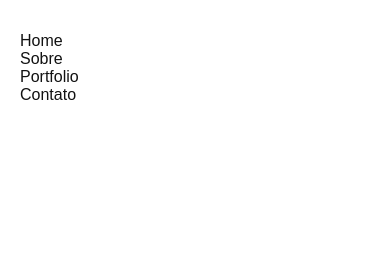
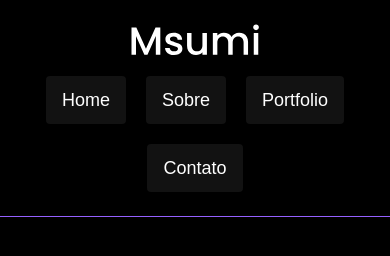
Before and after one commit to msumii/msumii.github.io, a plain HTML site: page index.html in a window 390 px wide. Shown: the top 256 px of the page. Drawn offline with Linux system fonts and the light colour scheme.

Commit message:
header feito

```diff
--- a/css/global/global.css
+++ b/css/global/global.css
@@ -1,7 +1,9 @@
 body {
   margin: 0px;
   font-family: Arial, Helvetica, sans-serif;
-  color: #121212;
+  background-color: #000000;
+  color: #ffffff;
+  height: 3000px;
 }
 
 h1,
--- a/css/global/header.css
+++ b/css/global/header.css
@@ -0,0 +1,90 @@
+.header-bg {
+  width: 100%;
+  position: fixed;
+  background-color: var(--cor-c12);
+  border-bottom: 1px solid var(--cor-p1);
+}
+
+.header {
+  display: flex;
+  align-items: center;
+  justify-content: space-between;
+  flex-wrap: wrap;
+  padding: 24px;
+}
+
+.header-menu {
+  display: flex;
+  gap: 40px;
+}
+
+.header-menu a {
+  display: inline-block;
+  padding: 12px 0;
+  position: relative;
+  transition: .3s;
+}
+
+.header-menu a:hover,
+.header-menu a.ativo {
+  background: linear-gradient(#5B23E0 0%, #9560FF 100%);
+  -webkit-background-clip: text;
+  -webkit-text-fill-color: transparent;
+  background-clip: text;
+  color: transparent;
+}
+
+.header-menu a::after{
+  content: "";
+  width: 0;
+  height: 2px;
+  display: block;
+  background: linear-gradient(#5B23E0 0%, #9560FF 100%);
+  position: absolute;
+  transition: .3s;
+}
+
+.header-menu a:hover::after,
+.header-menu a.ativo::after {
+  width: 100%;
+}
+
+@media (max-width: 800px) {
+  .header-menu {
+    gap: 20px;
+  }
+
+  .header-menu a {
+    background: var(--cor-c11);
+    padding: 12px 16px;
+    border-radius: 4px;
+    transition: 0s;
+  }
+
+  .header-menu a:hover,
+  .header-menu a.ativo {
+    -webkit-text-fill-color: var(--cor-c0);
+    background: var(--cor-c10);
+  }
+
+  .header-menu a::after {
+    display: none;
+  }
+}
+
+@media (max-width: 650px) {
+  /* .header-menu { */
+  .header{
+    flex-direction: column;
+    align-items: center;
+  }
+
+  .header {
+    gap: 20px;
+  }
+
+  .header-menu {
+    flex-wrap: wrap;
+    justify-content: center;
+  }
+}
--- a/css/utilidades/tipografia.css
+++ b/css/utilidades/tipografia.css
@@ -1,55 +1,55 @@
 .font-1-xxl-u {
-  font: 700 8rem 8.875rem "Poppins", sans-serif;
+  font: 700 8rem / 8.875rem "Poppins", sans-serif;
   text-transform: uppercase;
 }
 
 .font-1-xl {
-  font: 700 3rem 3rem "Poppins", sans-serif;
+  font: 700 3rem / 3rem "Poppins", sans-serif;
 }
 
 .font-1-l {
-  font: 600 3rem 3.25rem "Poppins", sans-serif;
+  font: 600 3rem / 3.25rem "Poppins", sans-serif;
 }
 
 .font-1-xxxm {
-  font: 600 2.5rem 2.75rem "Poppins", sans-serif;
+  font: 600 2.5rem / 2.75rem "Poppins", sans-serif;
 }
 
 .font-1-xxm {
-  font: 500 1.5rem 1.5rem "Poppins", sans-serif;
+  font: 500 1.5rem / 1.5rem "Poppins", sans-serif;
 }
 
 .font-1-xm {
-  font: 400 1.5rem 2.25rem "Poppins", sans-serif;
+  font: 400 1.5rem / 2.25rem "Poppins", sans-serif;
 }
 
 .font-1-m {
-  font: 600 1.125rem 1.25rem "Poppins", sans-serif;
+  font: 600 1.125rem / 1.25rem "Poppins", sans-serif;
 }
 
 .font-1-xxxs {
-  font: 500 1.125rem 2rem "Poppins", sans-serif;
+  font: 500 1.125rem / 1.5rem "Poppins", sans-serif;
 }
 
 .font-1-xxs {
-  font: 400 1.125rem 1.25rem "Poppins", sans-serif;
+  font: 400 1.125rem / 1.25rem "Poppins", sans-serif;
 }
 
 .font-1-xs {
-  font: 400 1rem 1.5rem "Poppins", sans-serif;
+  font: 400 1rem / 1.5rem "Poppins", sans-serif;
 }
 
 .font-1-s {
-  font: 400 0.875rem 1.375rem "Poppins", sans-serif;
+  font: 400 0.875rem / 1.375rem "Poppins", sans-serif;
 }
 
 .font-1-ss {
-  font: 400 0.75rem 0.875rem "Poppins", sans-serif;
+  font: 400 0.75rem / 0.875rem "Poppins", sans-serif;
 }
 
 .font-2-m,
 .font-2-m-b {
-  font: 400 1.5rem 2rem "Roboto", sans-serif;
+  font: 400 1.5rem /2rem "Roboto", sans-serif;
 }
 
 .font-2-m-b {
@@ -57,5 +57,5 @@
 }
 
 .font-2-s {
-  font: 400 0.875rem 1.125rem "Roboto", sans-serif;
+  font: 400 0.875rem / 1.125rem "Roboto", sans-serif;
 }
--- a/index.html
+++ b/index.html
@@ -1,24 +1,27 @@
 <!DOCTYPE html>
 <html lang="pt-br">
+
 <head>
   <meta charset="UTF-8">
   <meta name="viewport" content="width=device-width, initial-scale=1.0">
   <title>Msumi - Portfolio</title>
   <link rel="stylesheet" href="./css/style.css">
 </head>
+
 <body>
   <header class="header-bg">
     <div class="container header">
-      <a href=""><img src="img/Msumi.svg" alt="Logo"></a>
+      <a href="./index.html"><img src="img/Msumi.svg" alt="Logo"></a>
       <nav aria-label="primaria">
-        <ul class="header-menu">
-          <li><a href="">Home</a></li>
-          <li><a href="">Sobre</a></li>
-          <li><a href="">Portfolio</a></li>
-          <li><a href="">Contato</a></li>
+        <ul class="header-menu font-1-xxxs">
+          <li><a href="#home">Home</a></li>
+          <li><a href="#sobre">Sobre</a></li>
+          <li><a href="#portfolio">Portfolio</a></li>
+          <li><a href="#contato">Contato</a></li>
         </ul>
       </nav>
     </div>
   </header>
 </body>
+
 </html>
```
